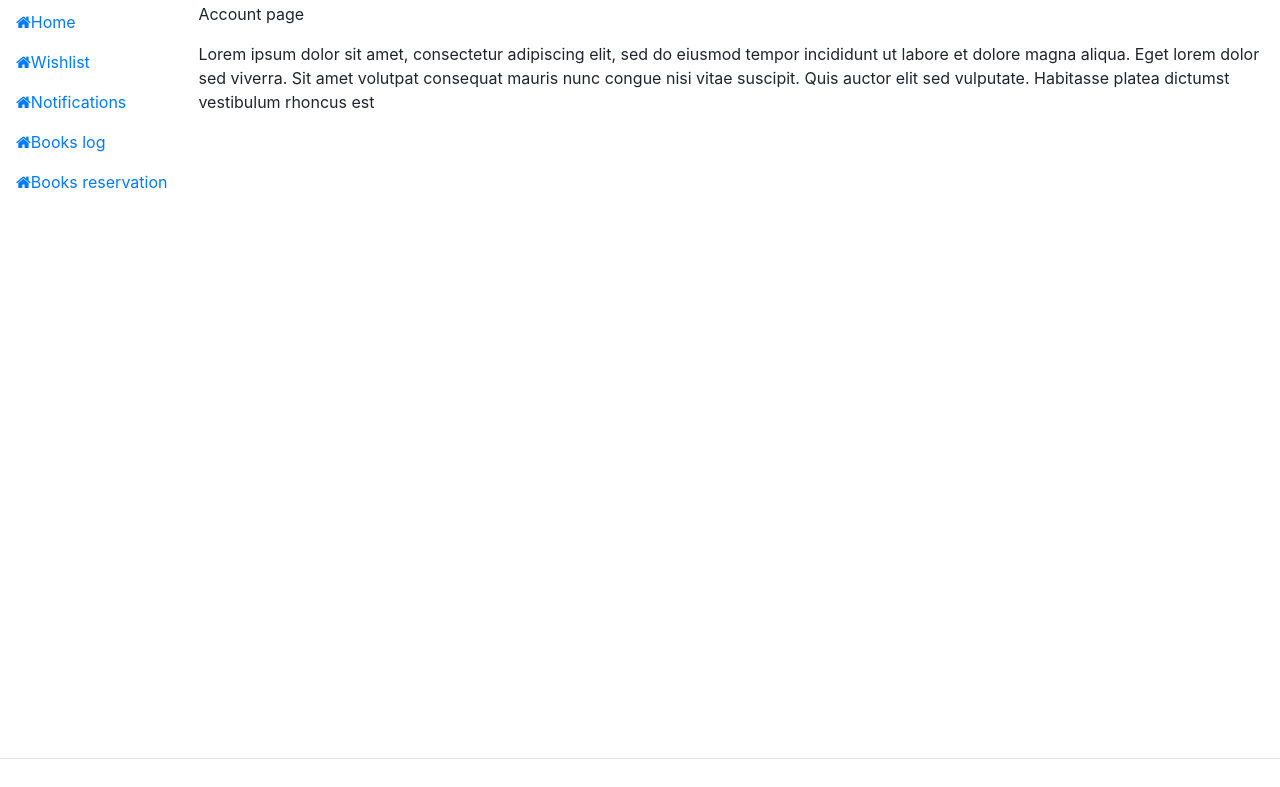
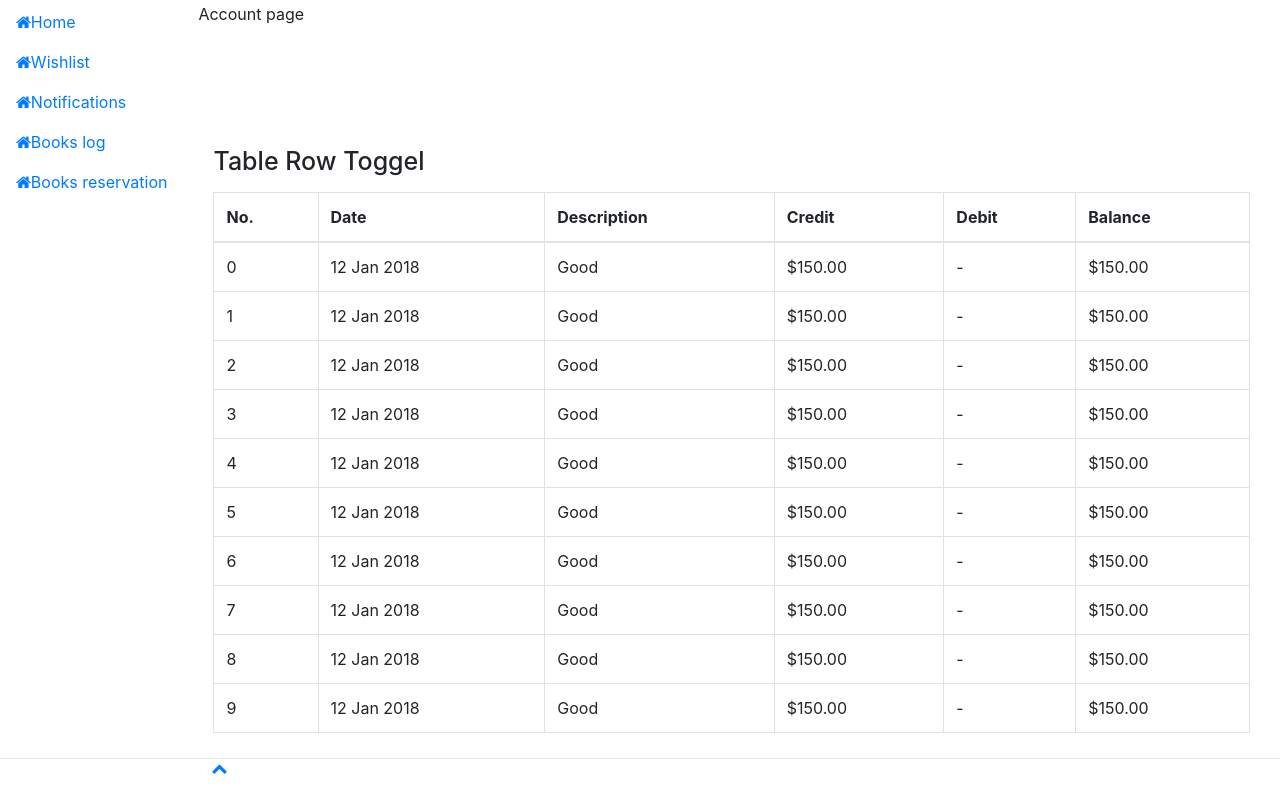
Before and after one commit to marcupalii/library-management., a Flask app: page /account in a window 1280 px wide. Shown: the part 58-845 px from the top of the page. Before the commit the page ends 817 px from the top, so only its background shows below. Run offline with Flask 2, Linux system fonts and the light colour scheme; the visitor is signed in with stand-in values (Sample User, id 1); data comes from the database, SQL or seed files in the repository; some libraries are stand-ins or nearby versions.

Commit message:
Template for table in account page

```diff
--- /dev/null
+++ b/app/static/css/account.css
@@ -0,0 +1,42 @@
+
+.table tr {
+    cursor: pointer;
+}
+
+.table {
+    background-color: #fff !important;
+}
+
+.hedding h1 {
+    font-size: 25px;
+}
+
+.main-section {
+    margin-top: 120px;
+}
+
+.hiddenRow {
+    padding: 0 4px !important;
+    background-color: #eeeeee;
+    font-size: 13px;
+}
+
+.accordian-body span {
+    color: #a2a2a2 !important;
+}
+
+
+@media (min-width: 768px) {
+    .d-md-block {
+        display: table-cell !important;;
+    }
+
+}
+
+@media (min-width: 992px) {
+
+    .d-lg-block {
+        display: table-cell !important;;
+    }
+
+}
--- a/app/static/css/login.css
+++ b/app/static/css/login.css
@@ -107,6 +107,6 @@ body {
     color: #dc3545;
     border-color: #dc3545
 }
-#email-err, #password-err{
+#email-err, #password-err, #invalid-credentials{
     margin: .5rem 1.5rem 1.5rem 1.5rem ;
 }
--- /dev/null
+++ b/app/static/js/account.js
@@ -0,0 +1,16 @@
+$('.accordion-toggle').click(function () {
+
+    // if ($('.accordion-toggle').attr('aria-expanded') === "true") {
+    //     $('.accordion-toggle').attr('aria-expanded', "false");
+    // }
+    // if ($('.accordion-toggle').hasClass('collapsed') === "false") {
+    //     $('.accordion-toggle').addClass('collapsed');
+    // }
+    // if ($('.sub-table-row').hasClass("show")) {
+    //     $('.sub-table-row').removeClass("show");
+    // }
+    //
+    // $('.hiddenRow').hide();
+
+    $(this).next('tr').find('.hiddenRow').show();
+});
--- a/app/templates/account.html
+++ b/app/templates/account.html
@@ -1,15 +1,70 @@
 {% extends "layout.html" %}
 
 {% block page_title %}Account Page {% endblock %}
-
+{% block styles %}
+    {{ super() }}
+    <link rel="stylesheet" href="//code.jquery.com/ui/1.12.1/themes/smoothness/jquery-ui.css">
+    <link rel="stylesheet" type="text/css"
+          href="{{ url_for('.static', filename='css/account.css') }}">
+{% endblock %}
+{% block scripts %}
+    {{ super() }}
+    <script src="https://code.jquery.com/ui/1.12.1/jquery-ui.min.js"
+            integrity="sha256-VazP97ZCwtekAsvgPBSUwPFKdrwD3unUfSGVYrahUqU=" crossorigin="anonymous">
+    </script>
+    <script src="{{ url_for('.static', filename='js/account.js') }}"></script>
+{% endblock %}
 
 {% block content %}
     <p> Account page</p>
-    <p>Lorem ipsum dolor sit amet, consectetur adipiscing elit, sed do eiusmod tempor incididunt ut
-        labore et
-        dolore magna aliqua. Eget lorem dolor sed viverra. Sit amet volutpat consequat mauris nunc
-        congue nisi
-        vitae suscipit. Quis auctor elit sed vulputate. Habitasse platea dictumst vestibulum rhoncus est
-    </p>
+
+    <div class="container main-section">
+        <div class="row">
+            <div class="col-lg-12 hedding pb-2">
+                <a  id="jump-here"></a>
+                <h1> Table Row Toggel </h1>
+            </div>
+            <div class="col-lg-12">
+                <table class="table table-bordered" style="border-collapse:collapse;">
+                    <thead>
+                    <tr>
+                        <th>No.</th>
+                        <th>Date</th>
+                        <th>Description</th>
+                        <th>Credit</th>
+                        <th class="d-none d-md-block">Debit</th>
+                        <th class="d-none d-lg-block">Balance</th>
+                    </tr>
+                    </thead>
+                    <tbody>
+                    {% for i in range(0,10) %}
+                        <tr colspan="6" data-toggle="collapse" aria-expanded="false" data-target="#tr-collapse-id-{{ i }}" aria-controls="tr-collapse-{{ i }}"
+                            class="accordion-toggle">
+                            <td>{{ i }}</td>
+                            <td>12 Jan 2018</td>
+                            <td>Good</td>
+                            <td>$150.00</td>
+                            <td class="d-none d-md-block"> -</td>
+                            <td class="d-none d-lg-block">$150.00</td>
+                        </tr>
+                        <tr class="sub-table-row p collapse p-3 tr-collapse-{{ i }}" id="tr-collapse-id-{{ i }}">
+
+                            <td colspan="6" class="hiddenRow">
+
+                                <div class="accordian-body">
+                                    <p class="d-md-none">Debit : <span></span></p>
+                                    <p class="d-lg-none">Balance : <span>$150.00</span></p>
+                                </div>
+
+                            </td>
+                        </tr>
+                    {% endfor %}
+                    </tbody>
+                </table>
+            </div>
+        </div>
+    </div>
+    <div class="btn btn-default"><a href="#jump-here"><i class="fa fa-chevron-up"></i></a>
+    </div>
 
 {% endblock %}
--- a/app/templates/layout.html
+++ b/app/templates/layout.html
@@ -1,11 +1,13 @@
 <!DOCTYPE html>
 <html lang="en">
 <head>
+    <meta content="width=device-width, initial-scale=1" name="viewport"/>
     {% block head %}
         <link rel="shortcut icon" href="#">
         {% block styles %}
 
-            <link rel="stylesheet" type="text/css" href="{{ url_for('.static', filename='css/layout_navbar.css') }}">
+            <link rel="stylesheet" type="text/css"
+                  href="{{ url_for('.static', filename='css/layout_top_navbar.css') }}">
 
             {% if current_user.is_authenticated %}
                 {% if current_user.type == "user" %}
@@ -187,7 +189,6 @@
     {% endblock %}
 </div>
 {% block scripts %}
-
     <script
             src="http://code.jquery.com/jquery-3.3.1.min.js"
             integrity="sha256-FgpCb/KJQlLNfOu91ta32o/NMZxltwRo8QtmkMRdAu8="
@@ -199,6 +200,7 @@
     <script src="https://stackpath.bootstrapcdn.com/bootstrap/4.3.1/js/bootstrap.min.js"
             integrity="sha384-JjSmVgyd0p3pXB1rRibZUAYoIIy6OrQ6VrjIEaFf/nJGzIxFDsf4x0xIM+B07jRM"
             crossorigin="anonymous"></script>
+{% endblock %}
 
 {% if current_user.is_authenticated %}
     {% if current_user.type == "user" %}
@@ -208,7 +210,6 @@
     {% endif %}
 {% endif %}
 
-{% endblock %}
 
 </body>
 </html>
--- a/requirements.txt
+++ b/requirements.txt
@@ -1,7 +1,6 @@
 appdirs==1.4.3
 click==6.7
 Flask==0.12
-Flask-Bootstrap==3.3.7.1
 Flask-WTF==0.14.2
 Flask-SQLAlchemy==2.3.2
 Flask-Login==0.4.1
```
Also changed, not shown: app/static/css/layout_top_navbar.css (renamed from app/static/css/layout_navbar.css). Lines whose indentation alone changed are shown as unchanged.
